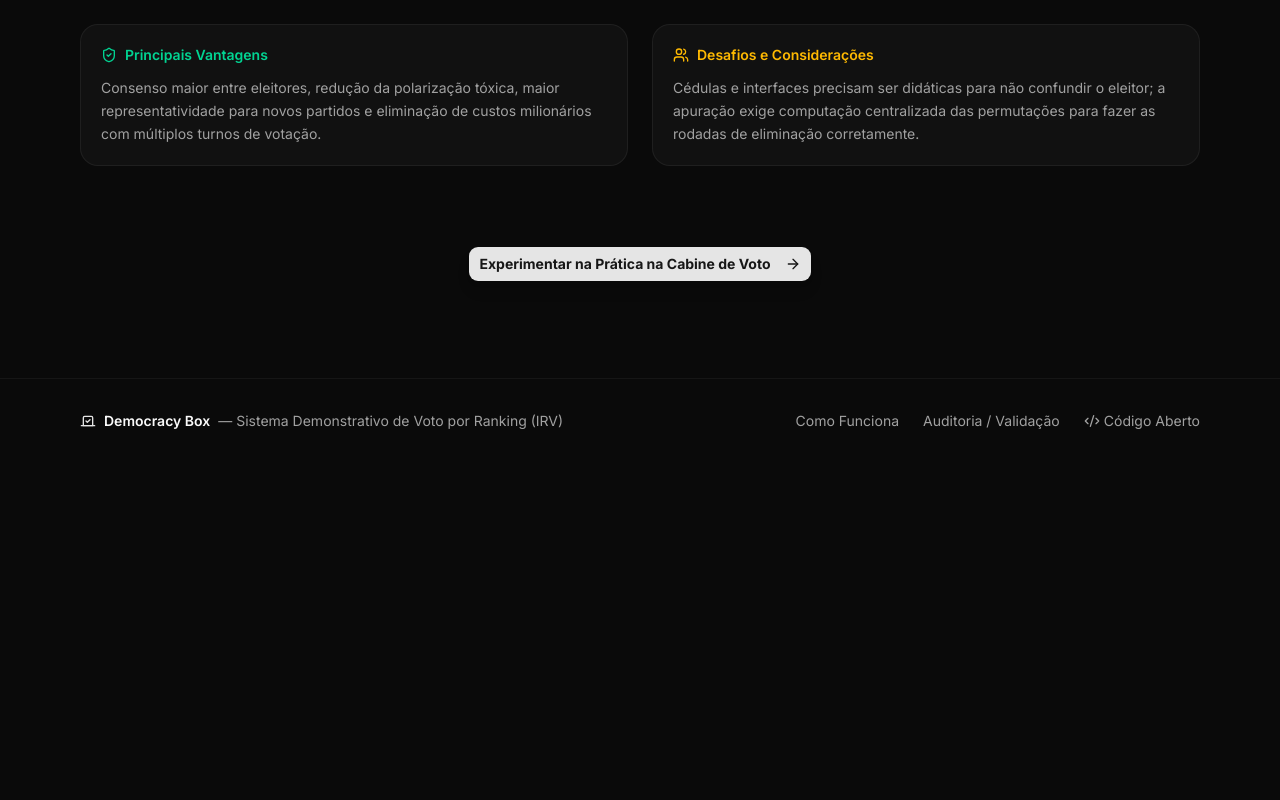
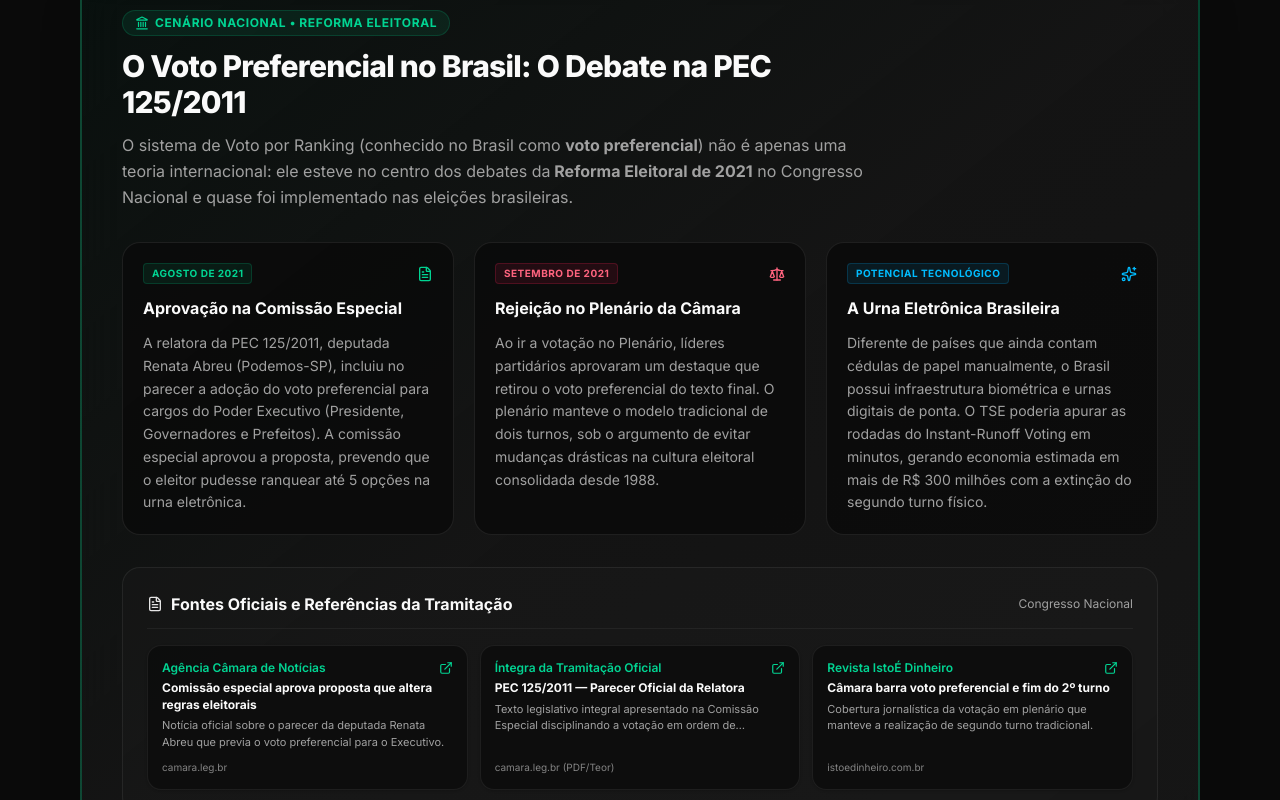
Before and after one commit to Alvaro-Antonio/democracy-box, a Next.js app: page /como-funciona in a window 1280 px wide. Shown: the part 3321-4121 px from the top of the page. Before the commit the page ends 3784 px from the top, so only its background shows below. Built offline with nearby package versions, Linux system fonts and the light colour scheme; no server answers; the database is empty.

Commit message:
feat(como-funciona): adicionar secao sobre voto preferencial no brasil, PEC 125/2011 e referencias oficiais

```diff
--- a/next.config.ts
+++ b/next.config.ts
@@ -1,6 +1,8 @@
+import path from "node:path";
 import type { NextConfig } from "next";
 
 const nextConfig: NextConfig = {
+  outputFileTracingRoot: path.resolve(__dirname),
   images: {
     remotePatterns: [
       {
--- a/src/app/como-funciona/page.tsx
+++ b/src/app/como-funciona/page.tsx
@@ -12,6 +12,10 @@
   Users,
   Repeat,
   ShieldCheck,
+  Landmark,
+  ExternalLink,
+  FileText,
+  Scale,
 } from "lucide-react";
 
 import { PageHeader } from "@/components/page-header";
@@ -541,6 +545,153 @@
         </div>
       </section>
 
+      {/* SEÇÃO ESPECIAL: APLICAÇÃO DO MODELO NO BRASIL E A PEC 125/2011 */}
+      <section className="rounded-3xl border-2 border-emerald-500/30 bg-gradient-to-br from-emerald-950/20 via-card/80 to-card/90 p-6 sm:p-10 space-y-8 backdrop-blur-xl shadow-2xl">
+        <div className="max-w-3xl space-y-3">
+          <div className="inline-flex items-center gap-1.5 text-xs font-bold uppercase tracking-wider text-emerald-400 bg-emerald-500/10 border border-emerald-500/20 px-3 py-1 rounded-full">
+            <Landmark className="size-3.5" /> Cenário Nacional • Reforma Eleitoral
+          </div>
+          <h2 className="text-2xl sm:text-3xl font-extrabold tracking-tight text-foreground">
+            O Voto Preferencial no Brasil: O Debate na PEC 125/2011
+          </h2>
+          <p className="text-sm sm:text-base text-muted-foreground leading-relaxed">
+            O sistema de Voto por Ranking (conhecido no Brasil como <strong>voto preferencial</strong>)
+            não é apenas uma teoria internacional: ele esteve no centro dos debates da
+            <strong> Reforma Eleitoral de 2021</strong> no Congresso Nacional e quase foi implementado nas eleições brasileiras.
+          </p>
+        </div>
+
+        {/* Linha do Tempo / Resumo dos Acontecimentos */}
+        <div className="grid grid-cols-1 md:grid-cols-3 gap-5">
+          {/* Etapa 1: Aprovação na Comissão */}
+          <div className="p-5 rounded-2xl border border-border/80 bg-background/80 space-y-3">
+            <div className="flex items-center justify-between">
+              <span className="text-[10px] font-bold uppercase tracking-wider px-2 py-0.5 rounded bg-emerald-500/10 text-emerald-400 border border-emerald-500/20">
+                Agosto de 2021
+              </span>
+              <FileText className="size-4 text-emerald-400" />
+            </div>
+            <h3 className="font-bold text-base text-foreground">Aprovação na Comissão Especial</h3>
+            <p className="text-xs sm:text-sm text-muted-foreground leading-relaxed">
+              A relatora da PEC 125/2011, deputada Renata Abreu (Podemos-SP), incluiu no parecer a
+              adoção do voto preferencial para cargos do Poder Executivo (Presidente, Governadores e Prefeitos).
+              A comissão especial aprovou a proposta, prevendo que o eleitor pudesse ranquear até 5 opções na urna eletrônica.
+            </p>
+          </div>
+
+          {/* Etapa 2: A Votação no Plenário */}
+          <div className="p-5 rounded-2xl border border-border/80 bg-background/80 space-y-3">
+            <div className="flex items-center justify-between">
+              <span className="text-[10px] font-bold uppercase tracking-wider px-2 py-0.5 rounded bg-rose-500/10 text-rose-400 border border-rose-500/20">
+                Setembro de 2021
+              </span>
+              <Scale className="size-4 text-rose-400" />
+            </div>
+            <h3 className="font-bold text-base text-foreground">Rejeição no Plenário da Câmara</h3>
+            <p className="text-xs sm:text-sm text-muted-foreground leading-relaxed">
+              Ao ir a votação no Plenário, líderes partidários aprovaram um destaque que retirou o voto
+              preferencial do texto final. O plenário manteve o modelo tradicional de dois turnos,
+              sob o argumento de evitar mudanças drásticas na cultura eleitoral consolidada desde 1988.
+            </p>
+          </div>
+
+          {/* Etapa 3: Potencial da Urna Eletrônica */}
+          <div className="p-5 rounded-2xl border border-border/80 bg-background/80 space-y-3">
+            <div className="flex items-center justify-between">
+              <span className="text-[10px] font-bold uppercase tracking-wider px-2 py-0.5 rounded bg-sky-500/10 text-sky-400 border border-sky-500/20">
+                Potencial Tecnológico
+              </span>
+              <Sparkles className="size-4 text-sky-400" />
+            </div>
+            <h3 className="font-bold text-base text-foreground">A Urna Eletrônica Brasileira</h3>
+            <p className="text-xs sm:text-sm text-muted-foreground leading-relaxed">
+              Diferente de países que ainda contam cédulas de papel manualmente, o Brasil possui
+              infraestrutura biométrica e urnas digitais de ponta. O TSE poderia apurar as rodadas do
+              Instant-Runoff Voting em minutos, gerando economia estimada em mais de R$ 300 milhões com a extinção do segundo turno físico.
+            </p>
+          </div>
+        </div>
+
+        {/* Quadro de Referências Oficiais Clicáveis */}
+        <div className="rounded-2xl border border-border/70 bg-muted/20 p-5 sm:p-6 space-y-4">
+          <div className="flex items-center justify-between border-b border-border/50 pb-3">
+            <h3 className="text-sm sm:text-base font-bold text-foreground flex items-center gap-2">
+              <FileText className="size-4 text-primary" />
+              Fontes Oficiais e Referências da Tramitação
+            </h3>
+            <span className="text-xs text-muted-foreground font-mono">Congresso Nacional</span>
+          </div>
+
+          <div className="grid grid-cols-1 md:grid-cols-3 gap-3">
+            {/* Fonte 1 */}
+            <a
+              href="https://www.camara.leg.br/noticias/791721-comissao-especial-aprova-proposta-que-altera-regras-eleitorais/"
+              target="_blank"
+              rel="noopener noreferrer"
+              className="group p-3.5 rounded-xl border border-border/70 bg-background/70 hover:bg-card hover:border-emerald-500/50 transition-all flex flex-col justify-between gap-2.5 shadow-sm"
+            >
+              <div className="space-y-1">
+                <div className="flex items-center justify-between text-xs text-emerald-400 font-semibold">
+                  <span>Agência Câmara de Notícias</span>
+                  <ExternalLink className="size-3.5 group-hover:translate-x-0.5 group-hover:-translate-y-0.5 transition-transform" />
+                </div>
+                <p className="text-xs font-bold text-foreground leading-snug group-hover:text-primary transition-colors">
+                  Comissão especial aprova proposta que altera regras eleitorais
+                </p>
+                <p className="text-[11px] text-muted-foreground line-clamp-2">
+                  Notícia oficial sobre o parecer da deputada Renata Abreu que previa o voto preferencial para o Executivo.
+                </p>
+              </div>
+              <span className="text-[10px] text-muted-foreground/80 font-mono">camara.leg.br</span>
+            </a>
+
+            {/* Fonte 2 */}
+            <a
+              href="https://www.camara.leg.br/proposicoesWeb/prop_mostrarintegra?codteor=2039340&filename=Tramitacao-PEC%20125/2011"
+              target="_blank"
+              rel="noopener noreferrer"
+              className="group p-3.5 rounded-xl border border-border/70 bg-background/70 hover:bg-card hover:border-emerald-500/50 transition-all flex flex-col justify-between gap-2.5 shadow-sm"
+            >
+              <div className="space-y-1">
+                <div className="flex items-center justify-between text-xs text-emerald-400 font-semibold">
+                  <span>Íntegra da Tramitação Oficial</span>
+                  <ExternalLink className="size-3.5 group-hover:translate-x-0.5 group-hover:-translate-y-0.5 transition-transform" />
+                </div>
+                <p className="text-xs font-bold text-foreground leading-snug group-hover:text-primary transition-colors">
+                  PEC 125/2011 — Parecer Oficial da Relatora
+                </p>
+                <p className="text-[11px] text-muted-foreground line-clamp-2">
+                  Texto legislativo integral apresentado na Comissão Especial disciplinando a votação em ordem de preferências.
+                </p>
+              </div>
+              <span className="text-[10px] text-muted-foreground/80 font-mono">camara.leg.br (PDF/Teor)</span>
+            </a>
+
+            {/* Fonte 3 */}
+            <a
+              href="https://istoedinheiro.com.br/camara-barra-voto-preferencial-e-fim-do-segundo-turno-na-reforma-eleitoral"
+              target="_blank"
+              rel="noopener noreferrer"
+              className="group p-3.5 rounded-xl border border-border/70 bg-background/70 hover:bg-card hover:border-emerald-500/50 transition-all flex flex-col justify-between gap-2.5 shadow-sm"
+            >
+              <div className="space-y-1">
+                <div className="flex items-center justify-between text-xs text-emerald-400 font-semibold">
+                  <span>Revista IstoÉ Dinheiro</span>
+                  <ExternalLink className="size-3.5 group-hover:translate-x-0.5 group-hover:-translate-y-0.5 transition-transform" />
+                </div>
+                <p className="text-xs font-bold text-foreground leading-snug group-hover:text-primary transition-colors">
+                  Câmara barra voto preferencial e fim do 2º turno
+                </p>
+                <p className="text-[11px] text-muted-foreground line-clamp-2">
+                  Cobertura jornalística da votação em plenário que manteve a realização de segundo turno tradicional.
+                </p>
+              </div>
+              <span className="text-[10px] text-muted-foreground/80 font-mono">istoedinheiro.com.br</span>
+            </a>
+          </div>
+        </div>
+      </section>
+
       {/* SEÇÃO 4: VANTAGENS E DESAFIOS */}
       <section className="space-y-6">
         <h2 className="text-xl sm:text-2xl font-bold tracking-tight">Vantagens e Desafios</h2>
```
